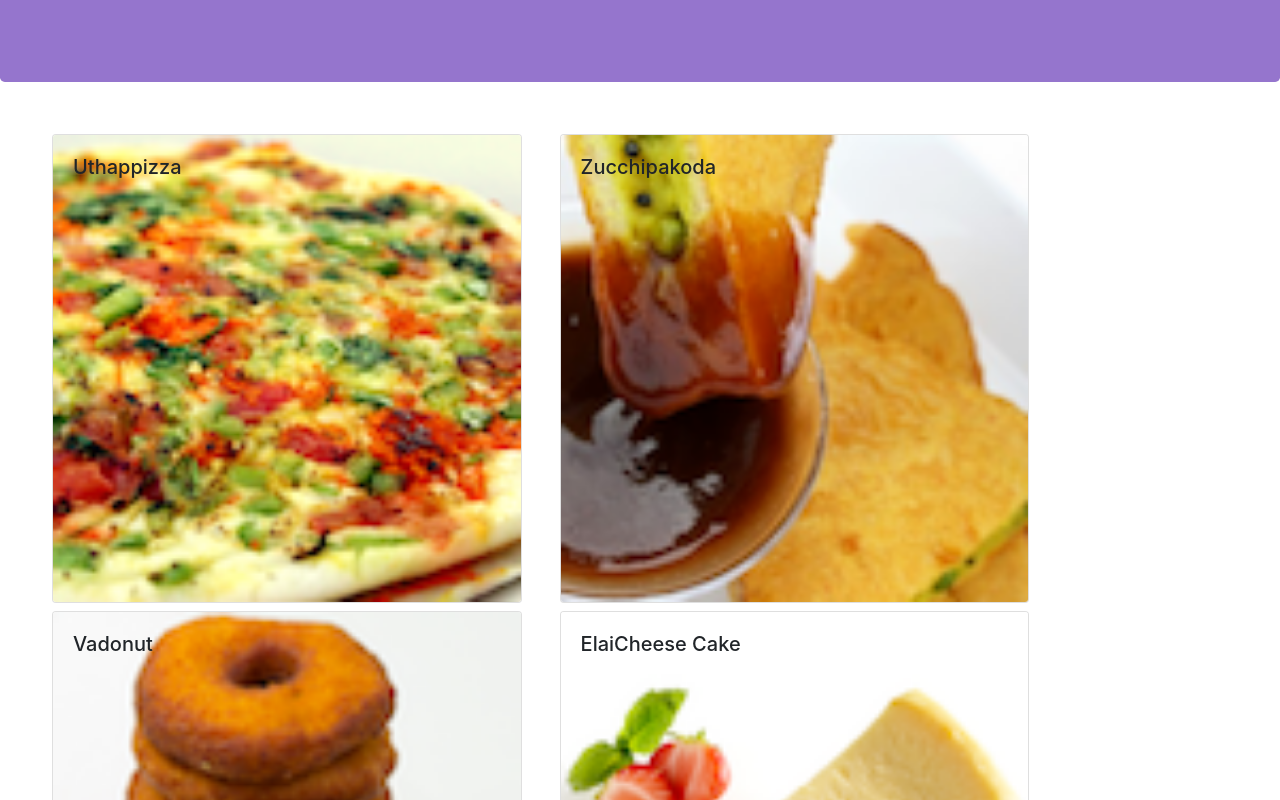
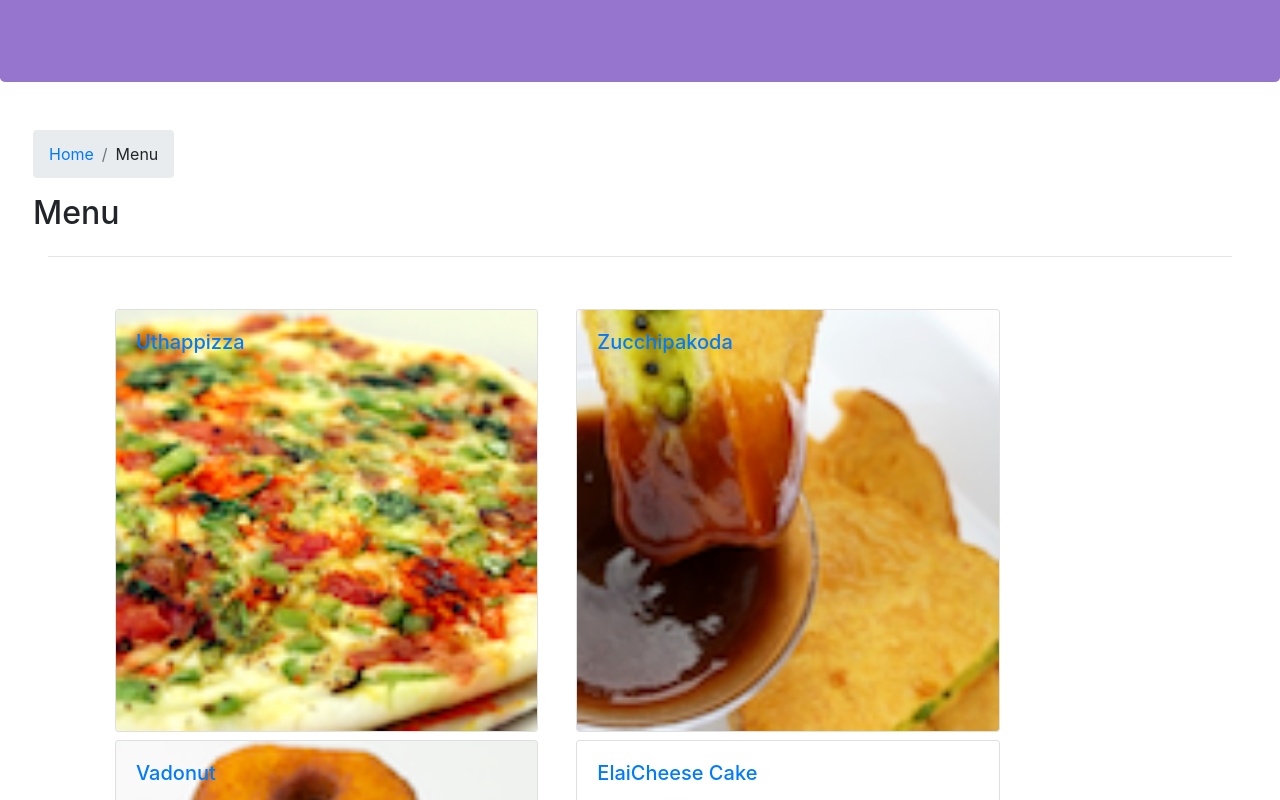
Before and after one commit to KrishnamRathi/food-web-app, a React (Create React App) app: page /menu in a window 1280 px wide. Shown: the part 260-1060 px from the top of the page. Built offline with nearby package versions, Linux system fonts and the light colour scheme.

Commit message:
added breadcrumbs and redefined menu option

```diff
--- a/src/App.js
+++ b/src/App.js
@@ -4,11 +4,13 @@ import Menu from './components/MenuComponent';
 import {DISHES} from './shared/Dishes';
 import {PROMOTIONS} from './shared/Promotions';
 import {LEADERS} from './shared/Leaders';
+import { COMMENTS } from './shared/Comments';
 import Header from './components/HeaderComponent'
 import Footer from './components/FooterComponent'
 import Home from './components/HomeComponent';
 import Contact from './components/ContactComponent';
 import {BrowserRouter, Switch, Redirect, Route } from 'react-router-dom';
+import DishDetails from './components/DishDetails';
 
 
 class App extends Component{
@@ -19,6 +21,7 @@ class App extends Component{
 		 dishes: DISHES,
 		 promotions: PROMOTIONS,
 		 leaders: LEADERS,
+		 comments: COMMENTS,
 	  };
 	};
 
@@ -26,13 +29,20 @@ class App extends Component{
 
 		const HomePage = () => {
 			return(
-				<Home dish={this.state.dishes.filter((dishe) => dishe.featured)[0]}
+				<Home dish={this.state.dishes.filter((dish) => dish.featured)[0]}
 					promotion={this.state.promotions.filter((promotion) => promotion.featured)[0]}
 					leader={this.state.leaders.filter((leader) => leader.featured)[0]}
 				/>
 			)
 		}
 
+		const DishWithId = ({match}) => {
+			return(
+				<DishDetails dish={this.state.dishes.filter((dish) => dish.id === parseInt(match.params.dishId, 10))[0]}
+					comments={this.state.comments.filter((comment) => comment.dishId === parseInt(match.params.dishId,10))}
+				/>
+			)
+		}
 		return(
 			<BrowserRouter>
 				<div className="App">
@@ -41,6 +51,7 @@ class App extends Component{
 					<Route path='/home' component={HomePage}/>
 					<Route exact path='/menu' component={() => <Menu dishes={this.state.dishes} />}/>
 					<Route exact path='/contactus' component={Contact} />
+					<Route path='/menu/:dishId' component={DishWithId}/>
 					<Redirect to='/home'/>
 				</Switch>
 				<Footer/>
--- a/src/components/ContactComponent.js
+++ b/src/components/ContactComponent.js
@@ -1,8 +1,20 @@
 import React from 'react';
+import {Breadcrumb, BreadcrumbItem} from 'reactstrap';
+import { Link } from 'react-router-dom';
 
 function Contact(props) {
     return(
         <div className="container">
+            <div className="row ">
+                <Breadcrumb>
+                <BreadcrumbItem><Link to="/home">Home</Link></BreadcrumbItem>
+                <BreadcrumbItem>Contact Us</BreadcrumbItem>
+                </Breadcrumb>
+            </div>
+            <div className="row">
+                <h2>Contact Us</h2>
+            </div>
+            <hr/>
             <div className="row row-content">
                 <div className="col-12">
                 <h3>Location Information</h3>
--- a/src/components/DishDetails.js
+++ b/src/components/DishDetails.js
@@ -1,20 +1,10 @@
 import React, { Component } from 'react';
-import { Card, CardImg, CardTitle, CardBody, CardText, Media } from 'reactstrap';
-import {COMMENTS} from '../shared/Comments';
+import { Card, CardImg, CardTitle, CardBody, CardText, Media, Breadcrumb, BreadcrumbItem } from 'reactstrap';
+import {Link} from 'react-router-dom';
 
 
 class DishDetails extends Component {
-
-    constructor(props) {
-      super(props)
-
-      this.state = {
-        comments: COMMENTS,
-      };
-    };
-
-    renderDish(dish) {
-        if (dish) {
+    renderDish(dish, comments) {
             return (
                 <div className="row m-1"  >
                     <div className="col-12 col-sm-5">
@@ -28,34 +18,42 @@ class DishDetails extends Component {
                     </div>
                     <div className="col-12 col-sm-5">
                     <Media list >
-                            <Media heading>comments</Media>
-                            {this.state.comments.map((comments) => {
+                        <Media heading>Comments</Media>
+                        {comments.map((comment) => {
                         return(
                             <Media tag="li">
                                 <Media body>
                                     <p>
-                                            {comments.comment}
-                                            <p className="my-3">-- {comments.name}, {comments.date}</p>
+                                    {comment.comment}
+                                    <p className="my-3">-- {comment.name}, {comments.date}</p>
                                     </p>
                                 </Media>
                             </Media>
-                                )
-                            })}
+                        )})
+                        }
                     </Media>
                     </div>
                 </div>
             )
-        }else{
-            return(<div></div>)
-        }
-
     }
 
 
   render() {
     return (
-      <div>
-          {this.renderDish(this.props.selectedDish)}
+      <div className="container">
+          <div className="row ">
+                <Breadcrumb>
+                <BreadcrumbItem><Link to="/home">Home</Link></BreadcrumbItem>
+                <BreadcrumbItem active>Menu</BreadcrumbItem>
+                </Breadcrumb>
+            </div>
+            <div className="row">
+            <h2>{this.props.name}</h2>
+            </div>
+            <hr/>
+          <div className="row m-5">
+            {this.renderDish(this.props.dish, this.props.comments)}
+          </div>
       </div>
     );
   }
--- a/src/components/MenuComponent.js
+++ b/src/components/MenuComponent.js
@@ -1,51 +1,49 @@
 
-import React, { Component } from 'react';
-import { Card, CardImg, CardImgOverlay, CardTitle} from 'reactstrap';
-import DishDetails from './DishDetails';
+import React from 'react';
+import { Card, CardImg, CardImgOverlay, CardTitle, Breadcrumb, BreadcrumbItem} from 'reactstrap';
+import {Link} from 'react-router-dom';
+
+function RenderDish({dish}){
+    return (
+        <Link to={`/menu/${dish.id}`}>
+        <Card >
+            <CardImg width="100%" src={dish.image} alt={dish.name} />
+            <CardImgOverlay>
+                <CardTitle>{dish.name}</CardTitle>
+            </CardImgOverlay>
+        </Card>
+        </Link>
+    )
+}
 
 
-class Menu extends Component {
+function Menu(props){
 
-constructor(props) {
-    super(props)
-
-    this.state = {
-        selectedDish: null,
-    }
-};
-
-onSelectDish(dish) {
-    this.setState({
-        selectedDish: dish,
-    })
-}
-
-render() {
-
-    const menu = this.props.dishes.map((dish) => {
-        return (
+    const menu = props.dishes.map((dish) => {
+        return(
             <div key={dish.id} className="col-12 col-md-5 m-1" >
-                <Card onClick={() => { this.onSelectDish(dish) }}>
-                    <CardImg width="100%" src={dish.image} alt={dish.name} />
-                    <CardImgOverlay>
-                        <CardTitle>{dish.name}</CardTitle>
-                    </CardImgOverlay>
-                </Card>
+                <RenderDish dish={dish}/>
             </div>
         )
     })
 
     return (
         <div className="contaier m-5" >
-            <div className="row">
-                {menu}
+           <div className="row ">
+                <Breadcrumb>
+                <BreadcrumbItem><Link to="/home">Home</Link></BreadcrumbItem>
+                <BreadcrumbItem>Menu</BreadcrumbItem>
+                </Breadcrumb>
             </div>
             <div className="row">
-                <DishDetails selectedDish={this.state.selectedDish}/>
+                <h2>Menu</h2>
+            </div>
+            <hr/>
+            <div className="row m-5">
+                {menu}
             </div>
         </div>
     );
 }
-}
 
 export default Menu;
```
Lines whose indentation alone changed are shown as unchanged.
